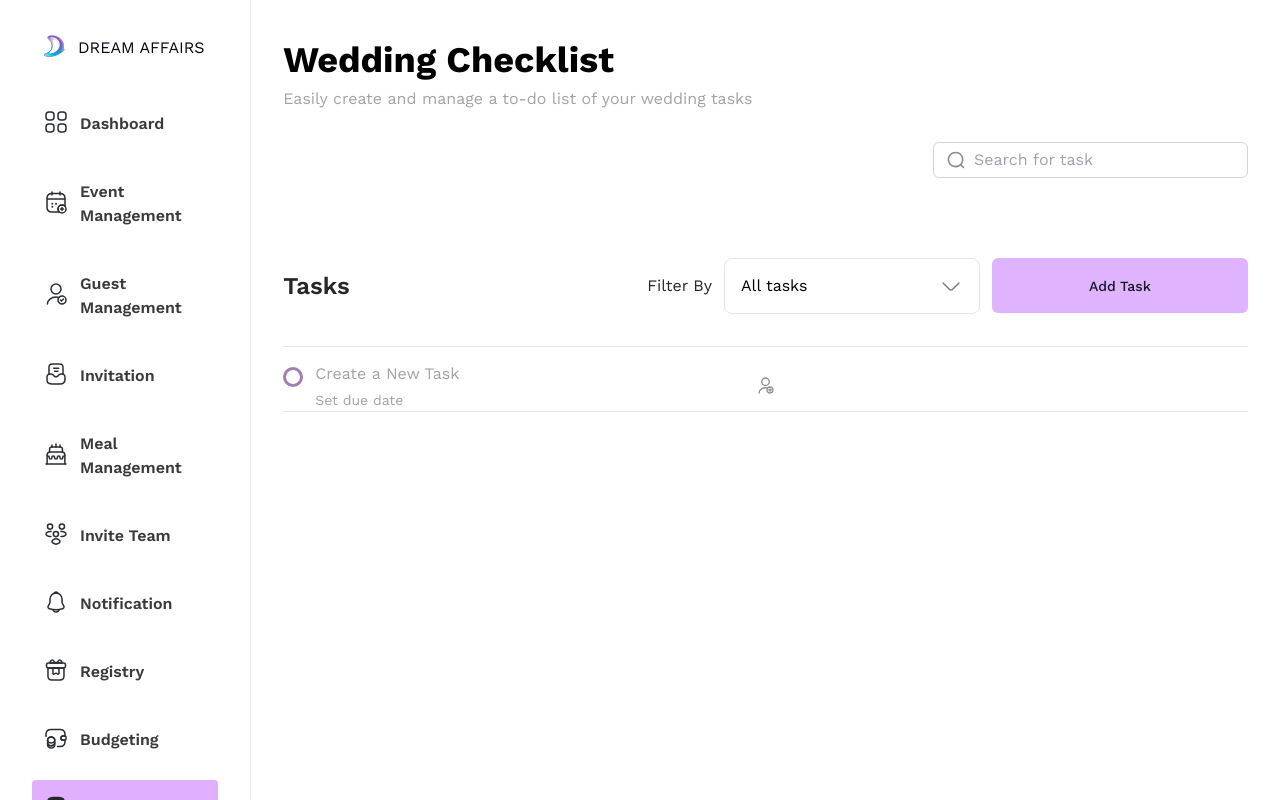
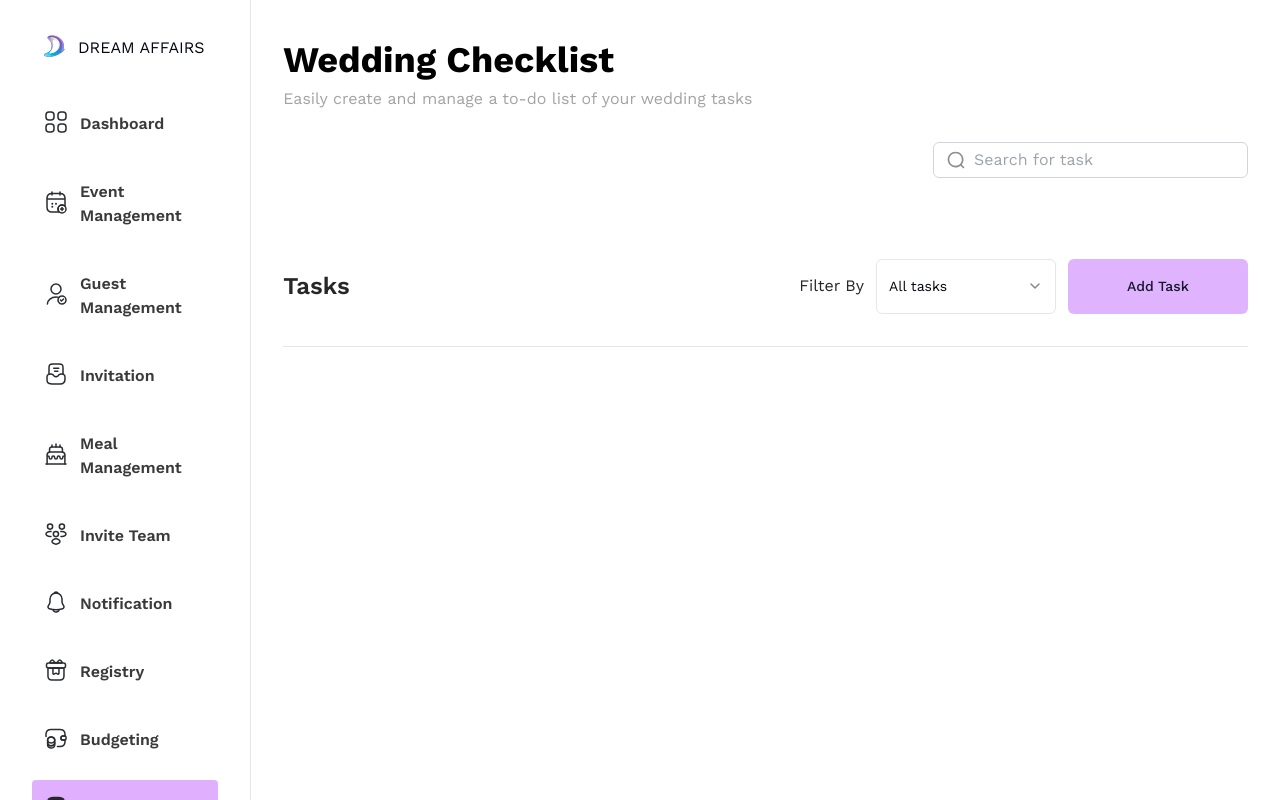
Before and after one commit to Dream-Affairs/Dream-Affairs-Frontend, a Next.js app: page /dashboard/checklist in a window 1280 px wide. Shown: the top 800 px of the page. Built offline with nearby package versions, Linux system fonts and the light colour scheme.

Commit message:
Fixed a few things

```diff
--- a/app/dashboard/(components)/checklist/Task.tsx
+++ b/app/dashboard/(components)/checklist/Task.tsx
@@ -1,71 +1,74 @@
 'use client';
+import { Button } from '@/components/ui/button';
+import { Popover, PopoverContent, PopoverTrigger } from '@/components/ui/popover';
+import { cn } from '@/lib/utils';
+import { format } from 'date-fns';
 import React, { useEffect, useState } from 'react';
+import { Calendar } from '@/components/ui/calendar';
+import { Input } from '@/components/ui/input';
 const Task = () => {
+  const [date, setDate] = React.useState<Date | undefined>(undefined);
+
+  const error = false;
   const [textIsEditing, setTextIsEditing] = useState(false);
-  const [dateIsEditing, setDateIsEditing] = useState(false);
   const [taskText, setTaskText] = useState('');
-  const [dateText, setDateText] = useState('');
   useEffect(() => {
     taskText.length === 0 ? setTaskText('Create a New Task') : '';
-    dateText.length === 0 ? setDateText('Set due date') : '';
-  }, []);
+  }, [taskText]);
   return (
-    <div className="w-full items-center grid grid-cols-3 pt-4 pb-1 border-b border-neutral-200">
-      <aside className="flex gap-3">
+    <div className="w-full items-center grid grid-cols-3 pt-4 pb-1 border-b border-neutral-200 ">
+      <aside className="flex gap-3 ">
         <div className="min-w-[20px] h-5 mt-1 border-[3px] border-[#9F7DB5] rounded-[50%]"> </div>
         <div className="w-96 flex-col justify-start items-start gap-2 flex">
-          {textIsEditing ? (
-            <input
-              className="focus:outline-none text-neutral-400"
-              type="text"
-              value={taskText}
-              onChange={(e) => setTaskText(e.target.value)}
-              onBlur={() => {
-                setTextIsEditing(false);
-                taskText.length === 0 ? setTaskText('Create a New Task') : '';
-              }}
-              onKeyDown={(e) => {
-                if (e.key == 'Enter') {
-                  setTextIsEditing(false);
-                  taskText.length === 0 ? setTaskText('Create a New Task') : '';
-                }
-              }}
-            />
-          ) : (
           <p
-              className={` text-base font-normal font-['Work Sans'] leading-snug ${
+            className={` text-base font-normal font-['Work Sans'] leading-snug relative ${
               taskText !== 'Create a New Task' ? '' : 'text-neutral-400'
             }`}
             onClick={() => setTextIsEditing(true)}
           >
             {taskText}
-            </p>
-          )}
-          {dateIsEditing ? (
-            <input
-              className="text-neutral-400 text-xs  leading-none"
-              type="date"
-              placeholder="Set due date"
-              id="date"
-              name="date"
-              value={dateText}
-              onChange={(e) => setDateText(e.target.value)}
-              onBlur={() => setDateIsEditing(false)}
+            {textIsEditing && (
+              <div className={`absolute left-0 top-5 w-[200px] `}>
+                <Input
+                  type="text"
+                  placeholder="Create a New Task"
+                  value={taskText === 'Create a New Task' ? '' : taskText}
+                  hasValue={taskText.length > 0}
+                  onChange={(e) => setTaskText(e.target.value)}
+                  autoFocus
+                  onBlur={() => {
+                    setTextIsEditing(false);
+                  }}
                   onKeyDown={(e) => {
                     if (e.key == 'Enter') {
-                  setDateIsEditing(false);
-                  dateText.length === 0 ? setDateText('Set due date') : '';
+                      setTextIsEditing(false);
                     }
                   }}
-            ></input>
-          ) : (
+                />
+              </div>
+            )}
+          </p>
+
+          <Popover>
+            <PopoverTrigger
+              className={cn(
+                ` text-sm  file:text-sm file:font-medium placeholder:text-gray-400 disabled:cursor-not-allowed disabled:opacity-50 outline-none ring-0 transition-colors duration-200 ease-in-out border-0 hover:!bg-none
+           ${error && ' text-red-500 placeholder:text-red-500'}
+
+          ${date && ' text-black'}`,
+              )}
+              asChild
+            >
               <p
-              className={`text-sm leading-none ${dateText === 'Set due date' ? 'text-neutral-400' : 'text-zinc-500'}`}
-              onClick={() => setDateIsEditing(true)}
+                className={cn('w-full justify-start text-zinc-500 text-left font-normal', !date && 'text-neutral-400')}
               >
-              {dateText}
+                {date ? format(date, 'MMM dd') : <span>Set due date</span>}
               </p>
-          )}
+            </PopoverTrigger>
+            <PopoverContent className="w-auto -translate-x-1/2 p-0">
+              <Calendar mode="single" selected={date} onSelect={setDate} initialFocus />
+            </PopoverContent>
+          </Popover>
         </div>
       </aside>
       <svg
@@ -121,3 +124,31 @@ const Task = () => {
   );
 };
 export default Task;
+
+{
+  /* {dateIsEditing ? (
+            <input
+              className="text-neutral-400 text-xs  leading-none"
+              type="date"
+              placeholder="Set due date"
+              id="date"
+              name="date"
+              value={dateText}
+              onChange={(e) => setDateText(e.target.value)}
+              onBlur={() => setDateIsEditing(false)}
+              onKeyDown={(e) => {
+                if (e.key == 'Enter') {
+                  setDateIsEditing(false);
+                  dateText.length === 0 ? setDateText('Set due date') : '';
+                }
+              }}
+            ></input>
+          ) : (
+            <p
+              className={`text-sm leading-none ${dateText === 'Set due date' ? 'text-neutral-400' : 'text-zinc-500'}`}
+              onClick={() => setDateIsEditing(true)}
+            >
+              {dateText}
+            </p>
+          )} */
+}
--- a/app/dashboard/checklist/page.tsx
+++ b/app/dashboard/checklist/page.tsx
@@ -1,10 +1,25 @@
 'use client';
-import React, { useState } from 'react';
+import React, { useEffect, useState } from 'react';
 import Filter from '../(components)/checklist/Filter';
 import Search from '../(components)/checklist/Search';
 import Task from '../(components)/checklist/Task';
 import { Button } from '@/components/ui/button';
+import {
+  Select,
+  SelectContent,
+  SelectGroup,
+  SelectItem,
+  SelectLabel,
+  SelectTrigger,
+  SelectValue,
+} from '@/components/ui/select';
+
+const filter: string[] = ['All tasks', 'Assigned to me', 'Assigned by me', 'Completed'];
+
 const Checklist = () => {
+  const [filterKey, setFilterKey] = useState('All tasks');
+  const [addTask, setAddTask] = useState(false);
+
   return (
     <section className="w-full px-8">
       <aside className="pt-10 flex flex-col gap-2 justify-start items-start">
@@ -23,14 +38,28 @@ const Checklist = () => {
             <p className="text-zinc-800 leading-snug">Filter By</p>
 
             <aside className="grid grid-cols-2 gap-3">
-              <Filter />
-              <Button variant="secondary">Add Task</Button>
+              {/* <Filter /> */}
+              <Select>
+                <SelectTrigger className="w-[180px] h-[55px]">
+                  <SelectValue placeholder={filterKey} />
+                </SelectTrigger>
+                <SelectContent>
+                  <SelectGroup>
+                    {filter.map((item, i) => (
+                      <SelectItem value={item} key={i + 1} onClick={() => setFilterKey(item)}>
+                        {item}
+                      </SelectItem>
+                    ))}
+                  </SelectGroup>
+                </SelectContent>
+              </Select>
+              <Button variant="secondary" onClick={() => setAddTask((prev) => !prev)}>
+                Add Task
+              </Button>
             </aside>
           </div>
         </div>
-        <div className="w-full mt-8 border-t border-neutral-200">
-          <Task />
-        </div>
+        <div className="w-full mt-8 border-t border-neutral-200">{addTask && <Task />}</div>
       </aside>
     </section>
   );
```
Lines whose indentation alone changed are shown as unchanged.
